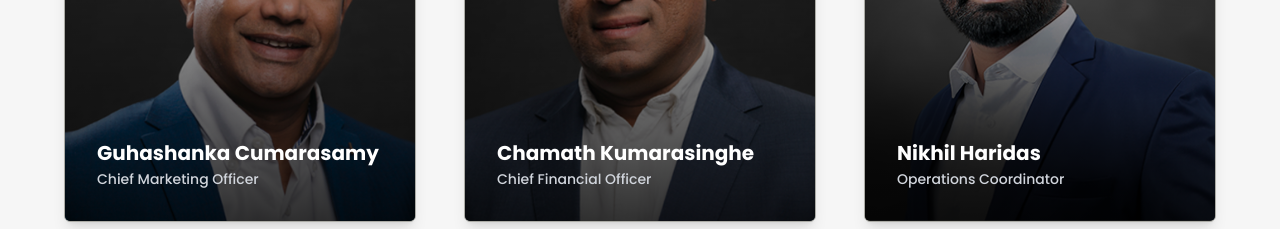
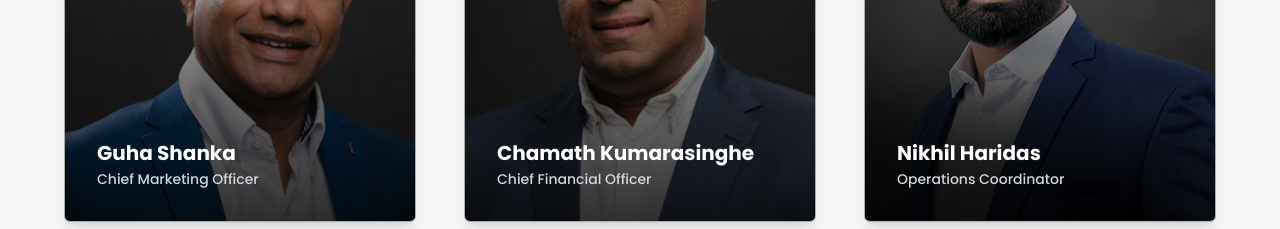
Before and after one commit to kanishka-gunatunga/nexus, a Next.js app: page /leadership in a window 1280 px wide. Shown: the part 1600-1829 px from the top of the page. Built offline with nearby package versions, Linux system fonts and the light colour scheme.

Commit message:
chnaged member name

```diff
--- a/src/app/leadership/page.tsx
+++ b/src/app/leadership/page.tsx
@@ -66,7 +66,7 @@ const teamMembers = [
   },
   {
     id: 7,
-    name: "Guhashanka Cumarasamy",
+    name: "Guha Shanka",
     title: "Chief Marketing Officer",
     flipBg: "/leadership/flip-3.png",
     description:
```
